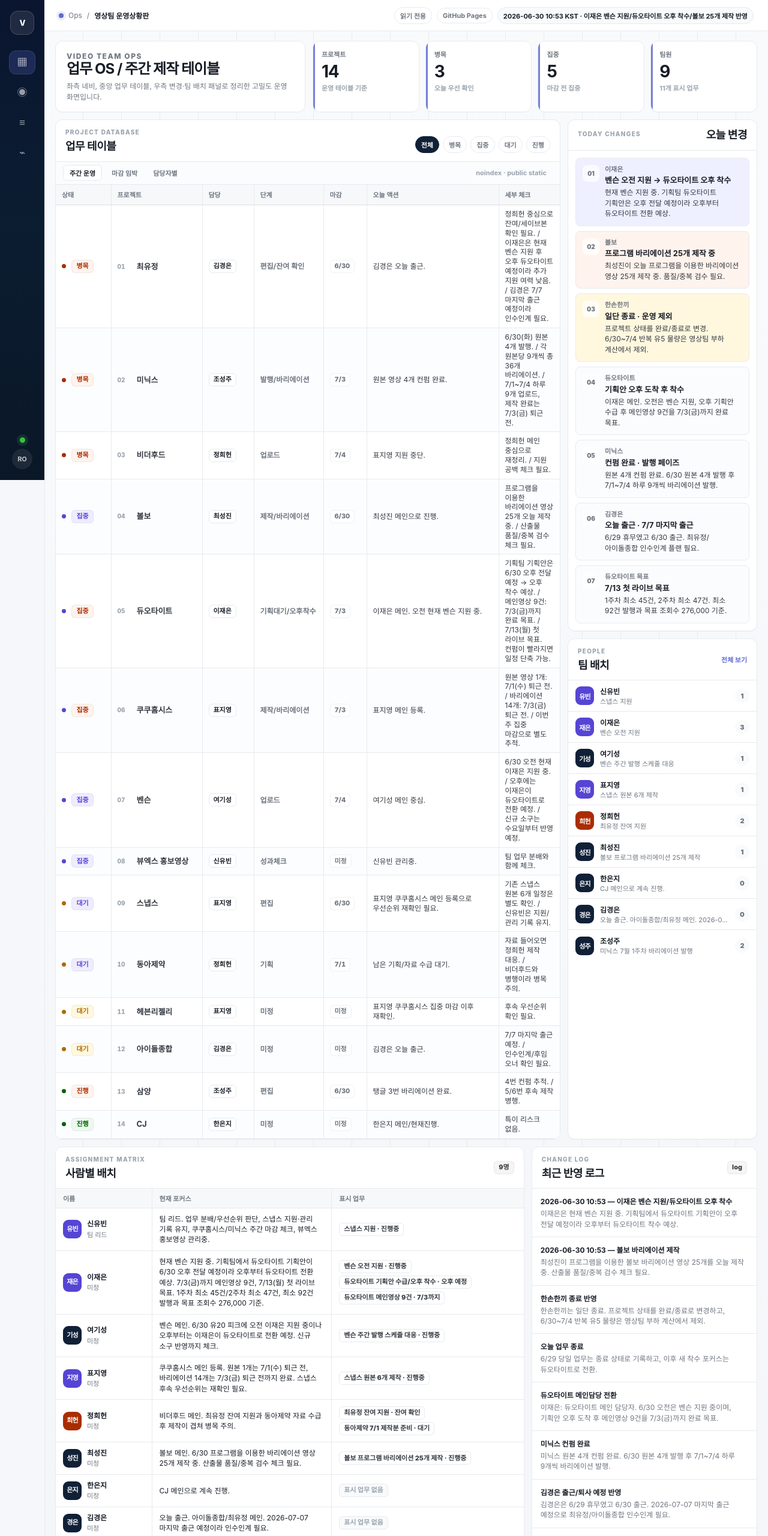
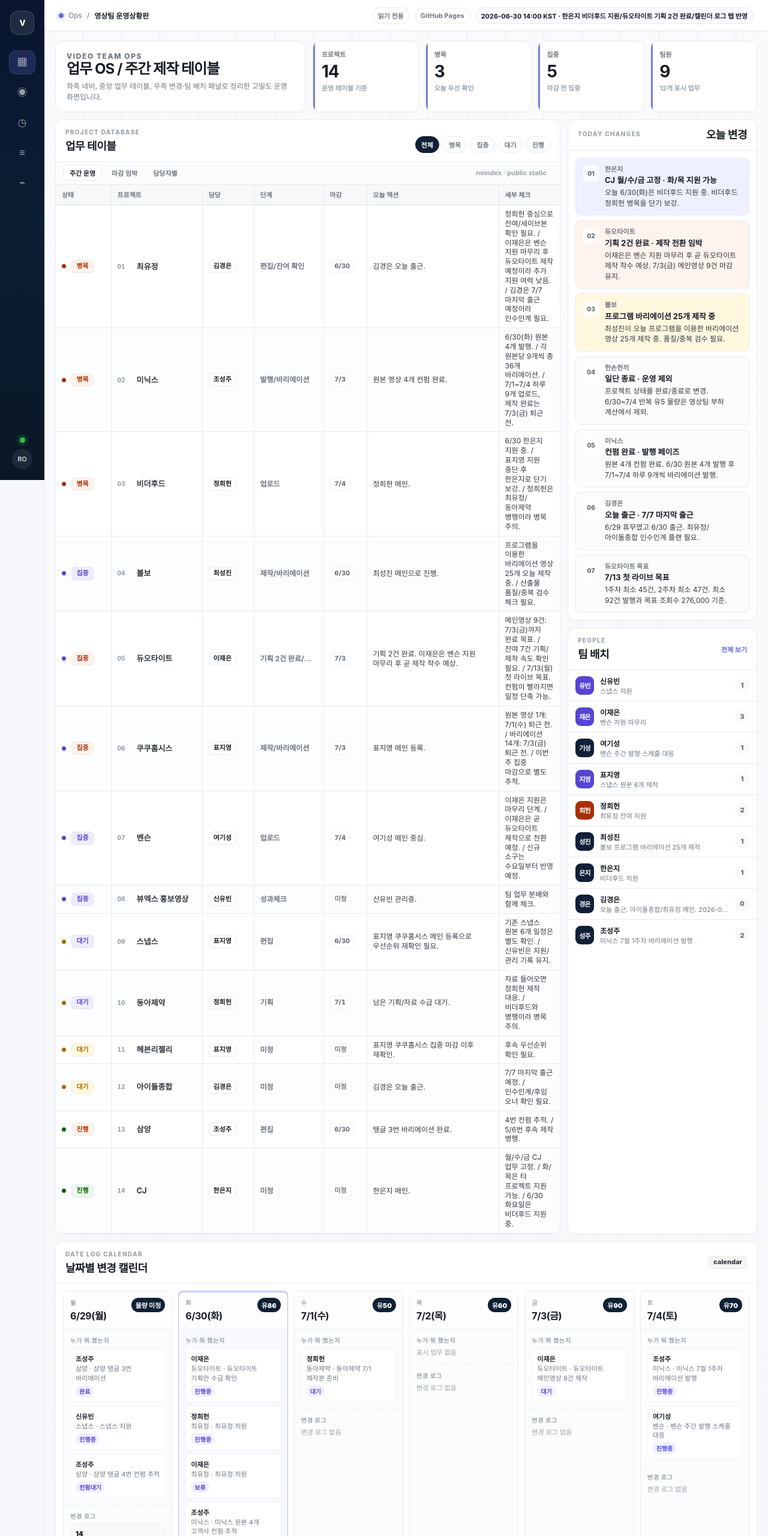
Before and after one commit to binibinibin123/video-team-ops-briefing, a plain HTML site: page index.html in a window 1280 px wide. Shown: the top 2560 px of the page at 60% size. Drawn offline with Linux system fonts and the light colour scheme.

Commit message:
feat: add date-log calendar to video ops dashboard

```diff
--- a/app.js
+++ b/app.js
@@ -190,6 +190,48 @@ function renderUpdates(updates) {
   });
 }
 
+function renderCalendar(days) {
+  const wrap = $('#calendarGrid');
+  if (!wrap) return;
+  wrap.innerHTML = '';
+
+  (days || []).forEach(day => {
+    const card = document.createElement('article');
+    card.className = `calendar-day${day.isToday ? ' today' : ''}`;
+    const events = (day.events || []).slice(0, 5);
+    const changes = (day.changes || []).slice(0, 3);
+    card.innerHTML = `
+      <div class="calendar-head">
+        <div>
+          <span>${safe(day.weekday)}</span>
+          <strong>${safe(day.label)}</strong>
+        </div>
+        <em>${safe(day.load)}</em>
+      </div>
+      <div class="calendar-block">
+        <small>누가 뭐 했는지</small>
+        ${events.length ? events.map(event => `
+          <div class="calendar-event">
+            <b>${safe(event.person)}</b>
+            <p>${safe(event.project)} · ${safe(event.title)}</p>
+            <i>${safe(event.status)}</i>
+          </div>
+        `).join('') : '<p class="calendar-empty">표시 업무 없음</p>'}
+      </div>
+      <div class="calendar-block changes">
+        <small>변경 로그</small>
+        ${changes.length ? changes.map(change => `
+          <div class="calendar-change">
+            <b>${safe(change.time || 'log')}</b>
+            <p>${safe(change.text)}</p>
+          </div>
+        `).join('') : '<p class="calendar-empty">변경 로그 없음</p>'}
+      </div>
+    `;
+    wrap.appendChild(card);
+  });
+}
+
 function wireFilters() {
   $$('.filter').forEach(button => {
     button.addEventListener('click', () => {
@@ -218,6 +260,7 @@ async function init() {
   renderPeopleCompact(data.people || []);
   renderPeopleTable(data.people || []);
   renderUpdates(data.recentUpdates || []);
+  renderCalendar(data.changeCalendar || []);
   wireFilters();
 }
 
--- a/data.json
+++ b/data.json
@@ -1,21 +1,26 @@
 {
   "meta": {
     "title": "영상팀 운영상황판",
-    "lastUpdated": "2026-06-30 10:53 KST · 이재은 벤슨 지원/듀오타이트 오후 착수/볼보 25개 제작 반영",
+    "lastUpdated": "2026-06-30 14:00 KST · 한은지 비더후드 지원/듀오타이트 기획 2건 완료/캘린더 로그 탭 반영",
     "designReference": "VoltAgent awesome-design-md 직접 적용: Airtable DESIGN.md 테이블/헤어라인 + Notion DESIGN.md DB 속성 태그 + Linear.app DESIGN.md 다크 사이드레일",
     "privacyNote": "GitHub Pages 공개 링크용 정적 브리핑. 검색 노출 최소화를 위해 noindex 메타 적용."
   },
   "stats": {
     "activeProjects": 14,
-    "activeTasks": 11,
+    "activeTasks": 12,
     "riskProjects": 3,
     "teamMembers": 9
   },
   "keyChanges": [
     {
-      "label": "이재은",
-      "title": "벤슨 오전 지원 → 듀오타이트 오후 착수",
-      "body": "현재 벤슨 지원 중. 기획팀 듀오타이트 기획안은 오후 전달 예정이라 오후부터 듀오타이트 전환 예상."
+      "label": "한은지",
+      "title": "CJ 월/수/금 고정 · 화/목 지원 가능",
+      "body": "오늘 6/30(화)은 비더후드 지원 중. 비더후드 정희헌 병목을 단기 보강."
+    },
+    {
+      "label": "듀오타이트",
+      "title": "기획 2건 완료 · 제작 전환 임박",
+      "body": "이재은은 벤슨 지원 마무리 후 곧 듀오타이트 제작 착수 예상. 7/3(금) 메인영상 9건 마감 유지."
     },
     {
       "label": "볼보",
@@ -26,11 +31,6 @@
       "label": "한손한끼",
       "title": "일단 종료 · 운영 제외",
       "body": "프로젝트 상태를 완료/종료로 변경. 6/30~7/4 반복 유5 물량은 영상팀 부하 계산에서 제외."
-    },
-    {
-      "label": "듀오타이트",
-      "title": "기획안 오후 도착 후 착수",
-      "body": "이재은 메인. 오전은 벤슨 지원, 오후 기획안 수급 후 메인영상 9건을 7/3(금)까지 완료 목표."
     },
     {
       "label": "미닉스",
@@ -89,22 +89,22 @@
       "bullets": [
         "김경은 오늘 출근.",
         "정희헌 중심으로 잔여/세이브본 확인 필요.",
-        "이재은은 현재 벤슨 지원 후 오후 듀오타이트 예정이라 추가 지원 여력 낮음.",
+        "이재은은 벤슨 지원 마무리 후 듀오타이트 제작 예정이라 추가 지원 여력 낮음.",
         "김경은 7/7 마지막 출근 예정이라 인수인계 필요."
       ]
     },
     {
       "title": "듀오타이트",
       "owner": "이재은",
-      "status": "긴급 · 기획대기/오후착수 · 메인담당",
-      "stage": "기획대기/오후착수",
+      "status": "긴급 · 기획 2건 완료/제작 직전 · 메인담당",
+      "stage": "기획 2건 완료/제작 직전",
       "priority": "긴급",
       "due": "2026-07-03",
       "tone": "focus",
       "bullets": [
-        "이재은 메인. 오전 현재 벤슨 지원 중.",
-        "기획팀 기획안은 6/30 오후 전달 예정 → 오후 착수 예상.",
+        "기획 2건 완료. 이재은은 벤슨 지원 마무리 후 곧 제작 착수 예상.",
         "메인영상 9건: 7/3(금)까지 완료 목표.",
+        "잔여 7건 기획/제작 속도 확인 필요.",
         "7/13(월) 첫 라이브 목표. 컨펌이 빨라지면 일정 단축 가능.",
         "1주차 45건 + 2주차 47건 = 최소 92건 발행.",
         "3주차는 조회수 추이를 반영해 추가 바리에이션 제작/발행.",
@@ -121,8 +121,8 @@
       "tone": "focus",
       "bullets": [
         "여기성 메인 중심.",
-        "6/30 오전 현재 이재은 지원 중.",
-        "오후에는 이재은이 듀오타이트로 전환 예정.",
+        "이재은 지원은 마무리 단계.",
+        "이재은은 곧 듀오타이트 제작으로 전환 예정.",
         "신규 소구는 수요일부터 반영 예정."
       ]
     },
@@ -155,6 +155,21 @@
       ]
     },
     {
+      "title": "CJ",
+      "owner": "한은지",
+      "status": "진행중",
+      "stage": "미정",
+      "priority": "미정",
+      "due": "미정",
+      "tone": "steady",
+      "bullets": [
+        "한은지 메인.",
+        "월/수/금 CJ 업무 고정.",
+        "화/목은 타 프로젝트 지원 가능.",
+        "6/30 화요일은 비더후드 지원 중."
+      ]
+    },
+    {
       "title": "비더후드",
       "owner": "정희헌",
       "status": "업로드 · 진행중",
@@ -163,9 +178,10 @@
       "due": "2026-07-04",
       "tone": "risk",
       "bullets": [
-        "표지영 지원 중단.",
-        "정희헌 메인 중심으로 재정리.",
-        "지원 공백 체크 필요."
+        "정희헌 메인.",
+        "6/30 한은지 지원 중.",
+        "표지영 지원 중단 후 한은지로 단기 보강.",
+        "정희헌은 최유정/동아제약 병행이라 병목 주의."
       ]
     },
     {
@@ -179,19 +195,6 @@
       "bullets": [
         "표지영 쿠쿠홈시스 집중 마감 이후 재확인.",
         "후속 우선순위 확인 필요."
-      ]
-    },
-    {
-      "title": "CJ",
-      "owner": "한은지",
-      "status": "진행중",
-      "stage": "미정",
-      "priority": "미정",
-      "due": "미정",
-      "tone": "steady",
-      "bullets": [
-        "한은지 메인/현재진행.",
-        "특이 리스크 없음."
       ]
     },
     {
@@ -269,17 +272,17 @@
     {
       "name": "이재은",
       "role": "미정",
-      "capacity": "현재 벤슨 지원 중. 기획팀에서 듀오타이트 기획안이 6/30 오후 전달 예정이라 오후부터 듀오타이트 전환 예상. 7/3(금)까지 메인영상 9건, 7/13(월) 첫 라이브 목표. 1주차 최소 45건/2주차 최소 47건, 최소 92건 발행과 목표 조회수 276,000 기준.",
+      "capacity": "벤슨 지원 마무리 단계. 듀오타이트 기획 2건 완료되어 곧 제작 착수 예상. 7/3(금)까지 메인영상 9건, 7/13(월) 첫 라이브 목표. 1주차 최소 45건/2주차 최소 47건, 최소 92건 발행과 목표 조회수 276,000 기준.",
       "tasks": [
         {
-          "title": "벤슨 오전 지원",
+          "title": "벤슨 지원 마무리",
           "status": "진행중",
           "priority": "높음",
           "due": "2026-06-30"
         },
         {
-          "title": "듀오타이트 기획안 수급/오후 착수",
-          "status": "오후 예정",
+          "title": "듀오타이트 기획 2건 확보",
+          "status": "제작 직전",
           "priority": "긴급",
           "due": "2026-06-30"
         },
@@ -295,7 +298,7 @@
     {
       "name": "여기성",
       "role": "미정",
-      "capacity": "벤슨 메인. 6/30 유20 피크에 오전 이재은 지원 중이나 오후부터는 이재은이 듀오타이트로 전환 예정. 신규 소구 반영까지 체크.",
+      "capacity": "벤슨 메인. 6/30 유20 피크에 이재은 지원은 마무리 단계이며, 이후 이재은은 듀오타이트로 전환 예정. 신규 소구 반영까지 체크.",
       "tasks": [
         {
           "title": "벤슨 주간 발행 스케줄 대응",
@@ -323,7 +326,7 @@
     {
       "name": "정희헌",
       "role": "미정",
-      "capacity": "비더후드 메인. 최유정 잔여 지원과 동아제약 자료 수급 후 제작이 겹쳐 병목 주의.",
+      "capacity": "비더후드 메인. 6/30 한은지 지원 투입으로 단기 보강됐지만, 최유정 잔여 지원과 동아제약 자료 수급 후 제작이 겹쳐 병목 주의.",
       "tasks": [
         {
           "title": "최유정 잔여 지원",
@@ -357,8 +360,15 @@
     {
       "name": "한은지",
       "role": "미정",
-      "capacity": "CJ 메인으로 계속 진행.",
-      "tasks": [],
+      "capacity": "CJ 월/수/금 고정 업무. 화/목은 웬만하면 타 프로젝트 지원 가능. 6/30 화요일은 비더후드 지원 중.",
+      "tasks": [
+        {
+          "title": "비더후드 지원",
+          "status": "진행중",
+          "priority": "높음",
+          "due": "2026-06-30"
+        }
+      ],
       "tone": "steady"
     },
     {
@@ -391,8 +401,12 @@
   ],
   "recentUpdates": [
     {
-      "heading": "2026-06-30 10:53 — 이재은 벤슨 지원/듀오타이트 오후 착수",
-      "text": "이재은은 현재 벤슨 지원 중. 기획팀에서 듀오타이트 기획안이 오후 전달 예정이라 오후부터 듀오타이트 착수 예상."
+      "heading": "2026-06-30 14:00 — 한은지 비더후드 지원",
+      "text": "한은지는 보통 월/수/금 CJ 고정 업무. 화/목은 타 프로젝트 지원 가능하며, 오늘 6/30(화)은 비더후드 지원 중."
+    },
+    {
+      "heading": "2026-06-30 13:44 — 듀오타이트 기획 2건 완료",
+      "text": "듀오타이트 기획 2건 완료. 이재은은 벤슨 지원 마무리 후 곧 듀오타이트 제작 착수 예상."
     },
     {
       "heading": "2026-06-30 10:53 — 볼보 바리에이션 제작",
@@ -408,7 +422,7 @@
     },
     {
       "heading": "2026-06-30 — 듀오타이트 메인담당 전환",
-      "text": "이재은: 듀오타이트 메인 담당자. 6/30 오전은 벤슨 지원 중이며, 기획안 오후 도착 후 메인영상 9건을 7/3(금)까지 완료 목표."
+      "text": "이재은: 듀오타이트 메인 담당자. 기획 2건 완료, 벤슨 지원 마무리 후 메인영상 9건 제작 착수 예상. 7/3(금) 완료 목표."
     },
     {
       "heading": "2026-06-30 — 미닉스 컨펌 완료",
@@ -423,16 +437,258 @@
       "text": "7/13(월) 첫 라이브 목표. 1주차 최소 45건, 2주차 최소 47건, 3주차는 조회수 추이 반영 추가 바리에이션. 최소 92건/목표 조회수 276,000."
     },
     {
-      "heading": "2026-06-30 10:53 KST — 이재은 벤슨 지원 / 듀오타이트 오후 착수 / 볼보 바리에이션",
-      "text": "이재은: 현재 벤슨 지원 중으로 수정. 오후부터는 기획팀에서 듀오타이트 기획안이 나오면 듀오타이트 착수 예상."
+      "heading": "2026-06-30 14:00 KST — 한은지 비더후드 지원 / CJ 고정 패턴",
+      "text": "한은지: 보통 월/수/금은 CJ 업무 고정으로 기록."
     },
     {
-      "heading": "2026-06-30 10:53 KST — 이재은 벤슨 지원 / 듀오타이트 오후 착수 / 볼보 바리에이션",
-      "text": "듀오타이트: 오전 즉시 제작 착수가 아니라 `기획안 오후 도착` 의존성 추가. 7/3 메인영상 9건 마감은 유지하되, 착수 가능 시간이 오후로 밀려 리스크 상승."
+      "heading": "2026-06-30 14:00 KST — 한은지 비더후드 지원 / CJ 고정 패턴",
+      "text": "한은지: 화/목은 다른 프로젝트 지원이 웬만하면 가능한 가용 패턴으로 기록."
     },
     {
-      "heading": "2026-06-30 10:53 KST — 이재은 벤슨 지원 / 듀오타이트 오후 착수 / 볼보 바리에이션",
-      "text": "벤슨: 6/30 유20 피크에 오전 이재은 지원 반영. 오후에는 이재은이 듀오타이트로 빠질 수 있어 여기성 메인 소화 확인 필요."
+      "heading": "2026-06-30 14:00 KST — 한은지 비더후드 지원 / CJ 고정 패턴",
+      "text": "2026-06-30 화요일 현재 한은지는 비더후드 지원 중."
+    }
+  ],
+  "changeCalendar": [
+    {
+      "date": "2026-06-29",
+      "label": "6/29(월)",
+      "weekday": "월",
+      "load": "물량 미정",
+      "isToday": false,
+      "events": [
+        {
+          "person": "조성주",
+          "project": "삼양",
+          "title": "삼양 탱글 3번 바리에이션",
+          "status": "완료",
+          "priority": "긴급"
+        },
+        {
+          "person": "신유빈",
+          "project": "스냅스",
+          "title": "스냅스 지원",
+          "status": "진행중",
+          "priority": "미정"
+        },
+        {
+          "person": "조성주",
+          "project": "삼양",
+          "title": "삼양 탱글 4번 컨펌 추적",
+          "status": "컨펌대기",
+          "priority": "보통"
+        }
+      ],
+      "changes": [
+        {
+          "time": "14",
+          "text": "33 KST: 미닉스 5개 완료 반영. 7월 1주차 40건 기준 잔여 35개, 6/30 첫 발행 준비 계속 추적."
+        },
+        {
+          "time": "14",
+          "text": "38 KST: 미닉스 완료 영상 5개 중 4개 고객사 컨펌 요청 발송. 고객사 컨펌 전 해당 4개 원본 바리에이션 진행 불가로 의존성/블로커 기록."
+        },
+        {
+          "time": "15",
+          "text": "30 KST: 업로드 일정 반영. 사용자 확인 기준으로 `인N` 인스타 업로드와 `드래프트탑`은 영상팀 부하에서 제외하고, 영상팀 유튜브 물량만 `upload_schedule.csv` 및 프로젝트 메모에 기록. 정리 물량: 6/30 유91, 7/1 유55, 7/2 유…"
+        },
+        {
+          "time": "15",
+          "text": "30 KST: 스냅스 컨펌 완료 반영. 스냅스 메인 오너를 여기성에서 표지영으로 변경. 표지영은 비더후드 지원을 중단하고 스냅스 원본 6개를 6/30까지 제작하기로 기록."
+        },
+        {
+          "time": "",
+          "text": "이재은 벤슨 지원 종료 및 최유정 지원 전환 반영. 벤슨은 여기성 메인 중심, 최유정은 정희헌+이재은 지원 체계로 기록."
+        }
+      ]
+    },
+    {
+      "date": "2026-06-30",
+      "label": "6/30(화)",
+      "weekday": "화",
+      "load": "유86",
+      "isToday": true,
+      "events": [
+        {
+          "person": "이재은",
+          "project": "듀오타이트",
+          "title": "듀오타이트 기획안 수급 확인",
+          "status": "진행중",
+          "priority": "긴급"
+        },
+        {
+          "person": "정희헌",
+          "project": "최유정",
+          "title": "최유정 지원",
+          "status": "진행중",
+          "priority": "긴급"
+        },
+        {
+          "person": "이재은",
+          "project": "최유정",
+          "title": "최유정 지원",
+          "status": "보류",
+          "priority": "긴급"
+        },
+        {
+          "person": "조성주",
+          "project": "미닉스",
+          "title": "미닉스 원본 4개 고객사 컨펌 추적",
+          "status": "완료",
+          "priority": "긴급"
+        },
+        {
+          "person": "이재은",
+          "project": "벤슨",
+          "title": "벤슨 지원",
+          "status": "진행중",
+          "priority": "높음"
+        },
+        {
+          "person": "최성진",
+          "project": "볼보",
+          "title": "볼보 프로그램 바리에이션 25개 제작",
+          "status": "진행중",
+          "priority": "높음"
+        },
+        {
+          "person": "표지영",
+          "project": "스냅스",
+          "title": "스냅스 원본 6개 제작",
+          "status": "진행중",
+          "priority": "높음"
+        },
+        {
+          "person": "한은지",
+          "project": "비더후드",
+          "title": "비더후드 지원",
+          "status": "진행중",
+          "priority": "높음"
+        }
+      ],
+      "changes": [
+        {
+          "time": "10",
+          "text": "29 KST: 한손한끼는 일단 종료로 결정. 6/30~7/4 반복 유5 일정은 영상팀 부하 계산에서 제외하고, 프로젝트 상태는 완료/종료로 처리."
+        },
+        {
+          "time": "10",
+          "text": "53 KST: 이재은 현재 벤슨 지원 중으로 정정. 듀오타이트 기획안은 기획팀에서 오후 전달 예정이며, 오후부터 이재은 듀오타이트 착수 예상으로 기록. 최유정에 대한 이재은 추가 지원은 현재 보류/재확인 필요."
+        },
+        {
+          "time": "10",
+          "text": "53 KST: 볼보는 최성진이 프로그램을 이용한 바리에이션 영상 25개를 오늘 제작 중으로 기록. 유25 물량은 유지하되 품질/중복 검수 리스크 추가."
+        },
+        {
+          "time": "13",
+          "text": "44 KST: 듀오타이트 기획 2건 완료. 이재은은 벤슨 지원 마무리 후 곧 듀오타이트 제작 착수 예상으로 기록."
+        },
+        {
+          "time": "14",
+          "text": "00 KST: 한은지는 보통 월/수/금 CJ 업무 고정, 화/목은 타 프로젝트 지원 가능으로 가용 패턴을 기록. 6/30 화요일은 비더후드 지원 중으로 반영."
+        }
+      ]
+    },
+    {
+      "date": "2026-07-01",
+      "label": "7/1(수)",
+      "weekday": "수",
+      "load": "유50",
+      "isToday": false,
+      "events": [
+        {
+          "person": "정희헌",
+          "project": "동아제약",
+          "title": "동아제약 7/1 제작분 준비",
+          "status": "대기",
+          "priority": "높음"
+        }
+      ],
+      "changes": []
+    },
+    {
+      "date": "2026-07-02",
+      "label": "7/2(목)",
+      "weekday": "목",
+      "load": "유60",
+      "isToday": false,
+      "events": [],
+      "changes": []
+    },
+    {
+      "date": "2026-07-03",
+      "label": "7/3(금)",
+      "weekday": "금",
+      "load": "유90",
+      "isToday": false,
+      "events": [
+        {
+          "person": "이재은",
+          "project": "듀오타이트",
+          "title": "듀오타이트 메인영상 9건 제작",
+          "status": "대기",
+          "priority": "높음"
+        }
+      ],
+      "changes": []
+    },
+    {
+      "date": "2026-07-04",
+      "label": "7/4(토)",
+      "weekday": "토",
+      "load": "유70",
+      "isToday": false,
+      "events": [
+        {
+          "person": "조성주",
+          "project": "미닉스",
+          "title": "미닉스 7월 1주차 바리에이션 발행",
+          "status": "진행중",
+          "priority": "긴급"
+        },
+        {
+          "person": "여기성",
+          "project": "벤슨",
+          "title": "벤슨 주간 발행 스케줄 대응",
+          "status": "진행중",
+          "priority": "높음"
+        }
+      ],
+      "changes": []
+    },
+    {
+      "date": "2026-07-19",
+      "label": "7/19(일)",
+      "weekday": "일",
+      "load": "물량 미정",
+      "isToday": false,
+      "events": [
+        {
+          "person": "이재은",
+          "project": "듀오타이트",
+          "title": "듀오타이트 1주차 최소 45건 발행",
+          "status": "대기",
+          "priority": "높음"
+        }
+      ],
+      "changes": []
+    },
+    {
+      "date": "2026-07-26",
+      "label": "7/26(일)",
+      "weekday": "일",
+      "load": "물량 미정",
+      "isToday": false,
+      "events": [
+        {
+          "person": "이재은",
+          "project": "듀오타이트",
+          "title": "듀오타이트 2주차 최소 47건 발행",
+          "status": "대기",
+          "priority": "높음"
+        }
+      ],
+      "changes": []
     }
   ]
 }
--- a/index.html
+++ b/index.html
@@ -16,6 +16,7 @@
       <nav class="rail-nav" aria-label="빠른 이동">
         <a class="rail-item active" href="#projectTable" title="업무 테이블"><span>▦</span></a>
         <a class="rail-item" href="#people" title="팀 배치"><span>◉</span></a>
+        <a class="rail-item" href="#calendar" title="날짜별 변경 캘린더"><span>◷</span></a>
         <a class="rail-item" href="#updates" title="변경 로그"><span>≡</span></a>
         <a class="rail-item" href="./DESIGN_MAPPING.md" title="디자인 근거"><span>⌁</span></a>
       </nav>
@@ -112,6 +113,17 @@
         </aside>
       </main>
 
+      <section id="calendar" class="table-card calendar-card" aria-label="날짜별 변경 캘린더">
+        <div class="panel-head row">
+          <div>
+            <p class="eyebrow">DATE LOG CALENDAR</p>
+            <h2>날짜별 변경 캘린더</h2>
+          </div>
+          <span class="count-chip">calendar</span>
+        </div>
+        <div id="calendarGrid" class="calendar-grid"></div>
+      </section>
+
       <section id="people" class="lower-grid" aria-label="사람별 배치와 변경 로그">
         <section class="table-card people-card">
           <div class="panel-head row">
@@ -154,6 +166,6 @@
     </div>
   </div>
 
-  <script src="./app.js?v=20260630-ops" defer></script>
+  <script src="./app.js?v=20260630-calendar-log" defer></script>
 </body>
 </html>
--- a/styles.css
+++ b/styles.css
@@ -607,6 +607,112 @@ h1 {
   font-weight: 900;
 }
 
+.calendar-card {
+  margin: 0 18px 12px;
+  scroll-margin-top: 14px;
+}
+.calendar-grid {
+  display: grid;
+  grid-template-columns: repeat(6, minmax(180px, 1fr));
+  gap: 10px;
+  padding: 12px;
+  overflow-x: auto;
+}
+.calendar-day {
+  min-width: 180px;
+  border: 1px solid var(--line-soft);
+  border-radius: var(--radius-md);
+  background: #fbfcfd;
+  overflow: hidden;
+}
+.calendar-day.today {
+  border-color: rgba(94,106,210,.42);
+  box-shadow: inset 0 3px 0 var(--accent);
+  background: #f8f9ff;
+}
+.calendar-head {
+  display: flex;
+  align-items: flex-start;
+  justify-content: space-between;
+  gap: 8px;
+  padding: 11px;
+  border-bottom: 1px solid var(--line-soft);
+  background: rgba(255,255,255,.78);
+}
+.calendar-head span {
+  display: block;
+  color: var(--faint);
+  font-size: 10px;
+  font-weight: 900;
+  letter-spacing: .08em;
+}
+.calendar-head strong {
+  display: block;
+  margin-top: 2px;
+  font-size: 16px;
+  letter-spacing: -.03em;
+}
+.calendar-head em {
+  padding: 4px 7px;
+  border-radius: var(--radius-pill);
+  background: var(--navy-2);
+  color: #fff;
+  font-size: 11px;
+  font-style: normal;
+  font-weight: 900;
+  white-space: nowrap;
+}
+.calendar-block {
+  display: grid;
+  gap: 6px;
+  padding: 10px 11px 11px;
+}
+.calendar-block + .calendar-block {
+  border-top: 1px dashed var(--line-soft);
+}
+.calendar-block small {
+  color: var(--faint);
+  font-size: 10px;
+  font-weight: 900;
+  letter-spacing: .08em;
+}
+.calendar-event,
+.calendar-change {
+  display: grid;
+  gap: 2px;
+  padding: 8px;
+  border: 1px solid rgba(24,29,38,.05);
+  border-radius: var(--radius-sm);
+  background: #fff;
+}
+.calendar-event b,
+.calendar-change b {
+  color: var(--ink);
+  font-size: 11px;
+  font-weight: 900;
+}
+.calendar-event p,
+.calendar-change p,
+.calendar-empty {
+  margin: 0;
+  color: var(--muted);
+  font-size: 11px;
+  line-height: 1.38;
+}
+.calendar-event i {
+  width: fit-content;
+  margin-top: 2px;
+  padding: 2px 6px;
+  border-radius: var(--radius-pill);
+  background: var(--accent-soft);
+  color: var(--focus);
+  font-size: 10px;
+  font-style: normal;
+  font-weight: 900;
+}
+.calendar-block.changes .calendar-change { background: var(--surface); }
+.calendar-empty { color: var(--faint); }
+
 .lower-grid {
   display: grid;
   grid-template-columns: minmax(0, 1.35fr) minmax(320px, .65fr);
@@ -691,6 +797,8 @@ h1 {
   .topbar { height: auto; min-height: 56px; align-items: flex-start; flex-direction: column; padding: 12px 14px; }
   .topbar-actions { flex-wrap: wrap; }
   .summary-strip, .workbench-grid, .lower-grid { padding-left: 10px; padding-right: 10px; }
+  .calendar-card { margin-left: 10px; margin-right: 10px; }
+  .calendar-grid { grid-template-columns: repeat(6, minmax(170px, 1fr)); }
   .summary-cards { grid-template-columns: repeat(2, minmax(0, 1fr)); }
   .title-card { min-height: unset; }
   h1 { font-size: 22px; }
```
Also changed, not shown: 1 other file.
